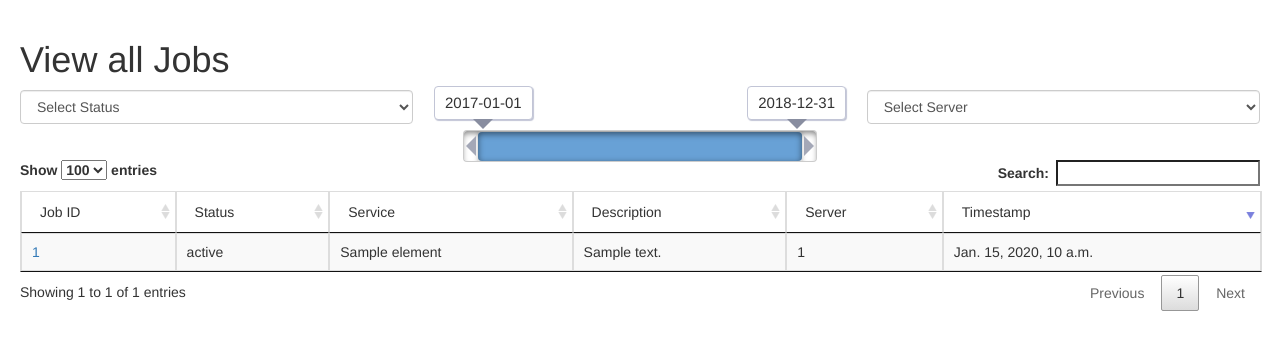
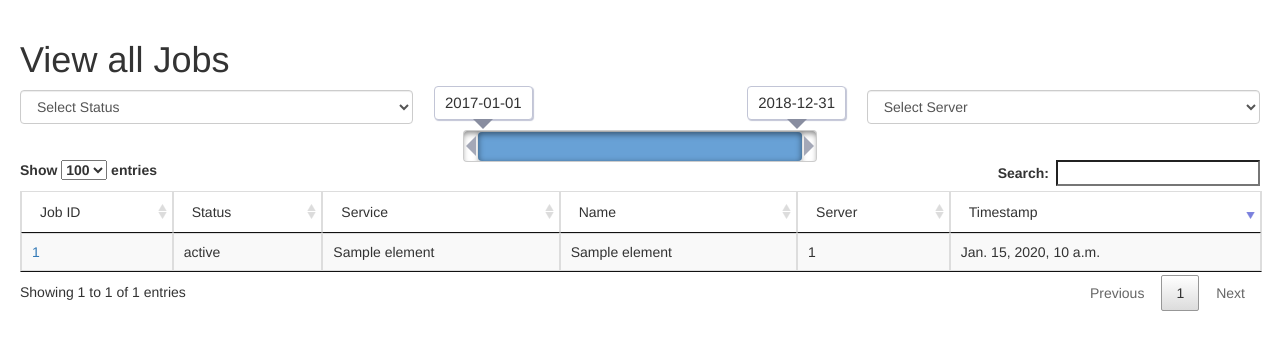
Before and after one commit to TGAC/grassroots-job-tracker, a Django app: template jobTracker/apps/jobTrackerWebapp/templates/view_jobs.html in a window 1280 px wide. Shown: the top 350 px of the page. Run offline with Django 3.2, Linux system fonts and the light colour scheme; the template is opened without the code that fills it: most values are stand-ins (such as "Sample title", 1, 10 or a date in 2020); some libraries are stand-ins or nearby versions.

Commit message:
Now uses job name instead of desc

```diff
--- a/jobTracker/apps/jobTrackerWebapp/templates/view_jobs.html
+++ b/jobTracker/apps/jobTrackerWebapp/templates/view_jobs.html
@@ -46,7 +46,7 @@
             <td>Job ID</td>
             <td>Status</td>
             <td>Service</td>
-            <td>Description</td>
+            <td>Name</td>
             <td>Server</td>
             <td>Timestamp</td>
         </tr>
@@ -60,7 +60,7 @@
             <td><a href="/view_job/{{ element.job_uuid }}" target="_blank">{{ element.job_uuid }}</a></td>
             <td>{{ element.status_text }}</td>
             <td>{{ element.service_name }}</td>
-            <td>{{ element.description }}</td>
+            <td>{{ element.name }}</td>
             <td>{{ element.server_id }}</td>
             <td>{{ element.timestamp }}</td>
         </tr>
@@ -164,10 +164,10 @@
     var time = dateTime[1].split(":");
     var h = time[0];
     var m = time[1];
-    var s = parseInt(time[2]); //get rid of that 00.0;
+    var s = parseInt(time[2]);
 
     return new Date(yyyy,mm,dd,h,m,s);
-}
+    }
 
 </script>
 </body>
```
